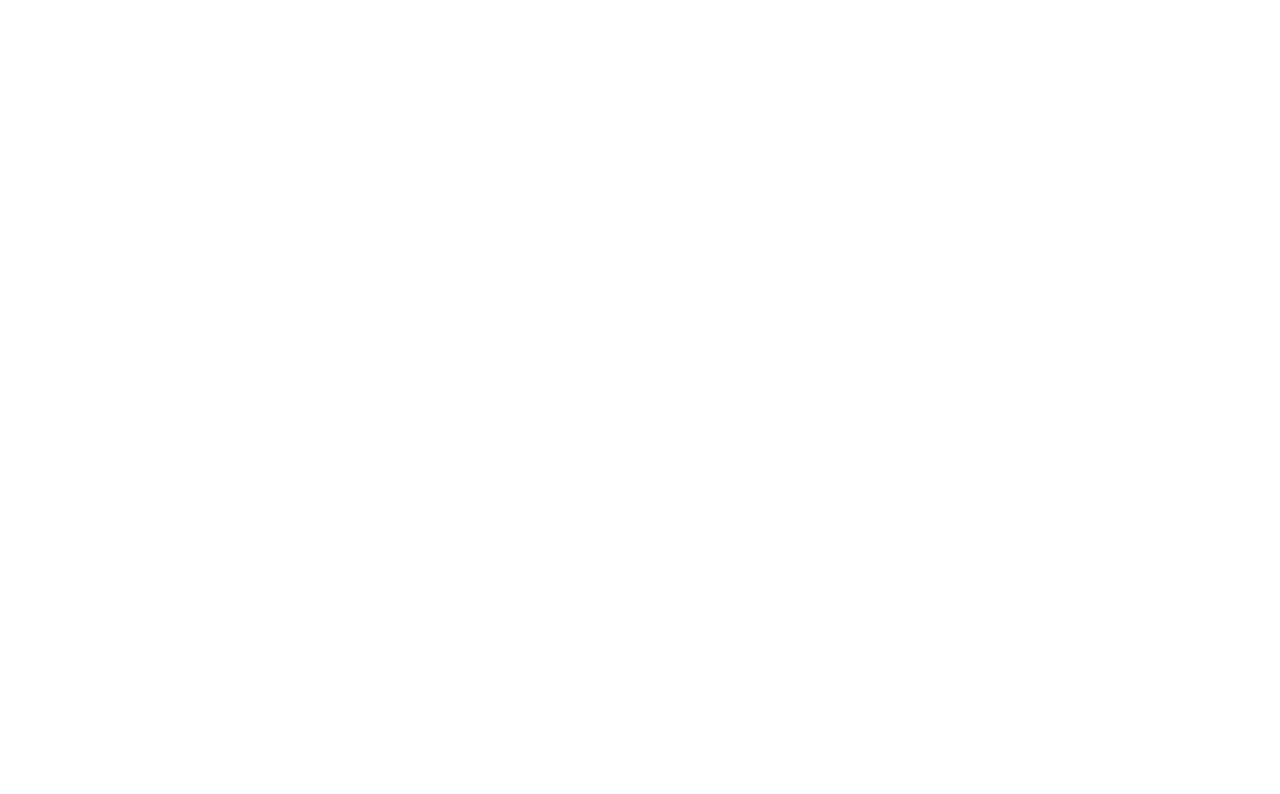
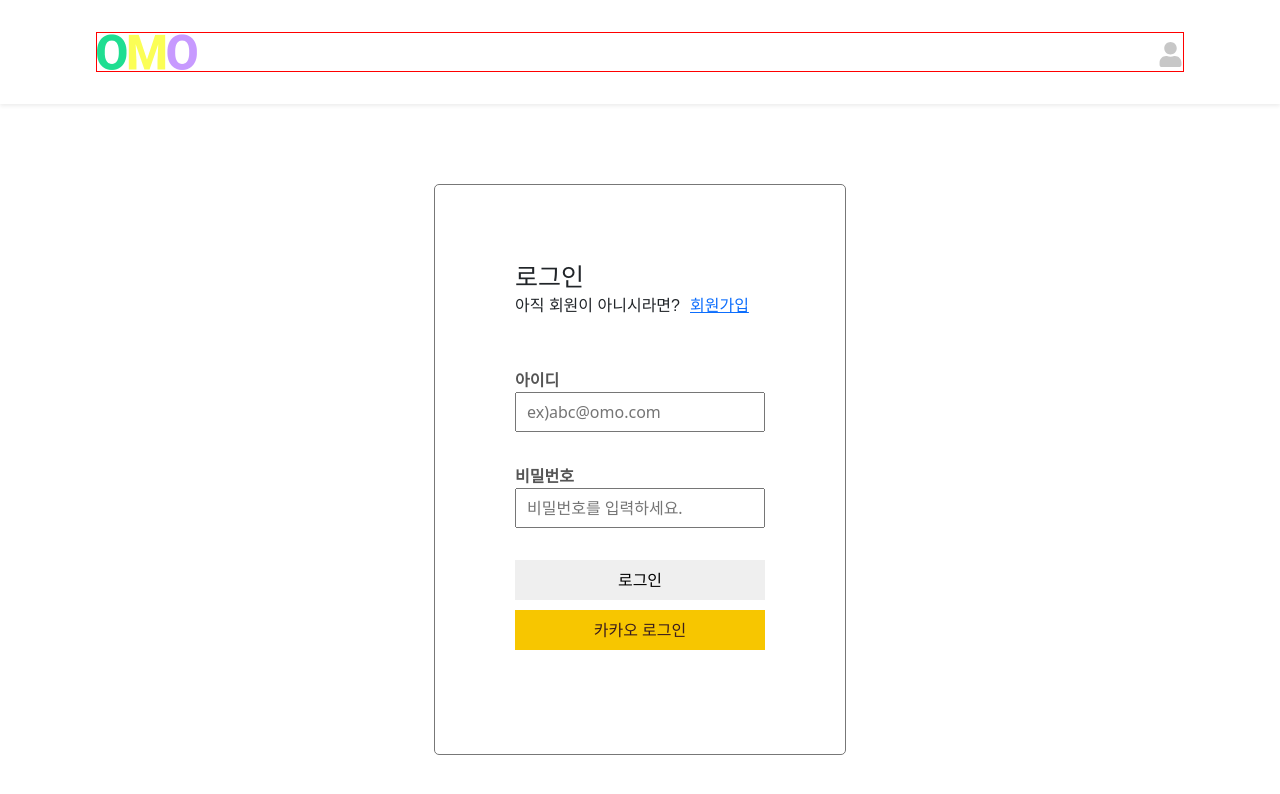
Before and after one commit to gimziae/omo_front, a React (Create React App) app: page /login in a window 1280 px wide. Before the commit this address had no page. Shown: the top 794 px of the page. Built offline with nearby package versions, Linux system fonts and the light colour scheme.

Commit message:
로그인 회원가입 페이지

```diff
--- a/src/App.js
+++ b/src/App.js
@@ -1,6 +1,8 @@
 import { Route, Routes } from "react-router-dom";
 
 import Header from "./components/Header";
+import Login from "./components/Login";
+import Register from "./components/Register";
 import Board from "./pages/Board";
 import Calender from "./pages/Calender";
 
@@ -15,6 +17,8 @@
 				<Route path="/" element={<Main />} />
 				<Route path="/board" element={<Board />} />
 				<Route path="/calender" element={<Calender />} />
+				<Route path="/register" element={<Register />} />
+				<Route path="/login" element={<Login />} />
 			</Routes>
 		</div>
 	);
--- a/src/components/Header.jsx
+++ b/src/components/Header.jsx
@@ -1,17 +1,19 @@
 import React, { useState } from "react";
-import LoginModal from "./LoginModal";
+import { FaUser } from "react-icons/fa";
+import { NavLink } from "react-router-dom";
 
 export default function Header() {
 	return (
 		<>
-			<header>
+			<header id="header">
 				<div className="wrap">
-					<img
-						src="/images/omo-logo.png"
-						alt="로고"
-						className="logo"
-					/>
-					<LoginModal />
+					<NavLink to="/" className="logo">
+						<img src="/images/omo-logo.png" alt="로고" />
+					</NavLink>
+
+					<NavLink to="/login" className="login">
+						<FaUser />
+					</NavLink>
 				</div>
 			</header>
 		</>
--- /dev/null
+++ b/src/components/Login.jsx
@@ -0,0 +1,46 @@
+import React, { useState } from "react";
+import { useRef } from "react";
+
+import { NavLink } from "react-router-dom";
+import Header from "./Header";
+
+export default function Login() {
+	const inputId = useRef();
+	const inputPw = useRef();
+	return (
+		<>
+			<Header />
+			<div className="login-wrap">
+				<div className="loginBox">
+					<form action="post">
+						<h1>로그인</h1>
+						<p className="register">
+							아직 회원이 아니시라면?
+							<NavLink to="/register">회원가입</NavLink>
+						</p>
+
+						<br />
+						<label>아이디</label>
+						<br />
+						<input ref={inputId} placeholder="ex)abc@omo.com" />
+						<br />
+						<label>비밀번호</label>
+						<br />
+						<input
+							ref={inputPw}
+							placeholder="비밀번호를 입력하세요."
+						/>
+						<br />
+						<div className="loginBtn">
+							<button>로그인</button>
+							<a href="#" className="kakaoLogin">
+								카카오 로그인
+							</a>
+						</div>
+						<br />
+					</form>
+				</div>
+			</div>
+		</>
+	);
+}
--- a/src/components/LoginModal.jsx
+++ /dev/null
@@ -1,64 +0,0 @@
-import React, { useState } from "react";
-import styled from "styled-components";
-
-import { FaUser } from "react-icons/fa";
-
-const ModalBackground = styled.div`
-	position: absolute;
-	top: 0;
-	left: 0;
-	width: 100%;
-	height: 100%;
-	background: rgba(102, 100, 100, 0.5);
-	display: flex;
-	justify-content: center;
-	align-items: center;
-`;
-
-const ModalBox = styled.div`
-	position: relative;
-	width: 400px;
-	z-index: 10;
-	background: #f7f7f0;
-	font-size: 30px;
-	font-weight: 600;
-	border-radius: 20px;
-	display: flex;
-	flex-direction: column;
-	justify-content: center;
-	align-items: center;
-`;
-
-const ModalBtn = styled.button`
-	/* position: absolute; */
-	margin-bottom: 30px;
-	border: none;
-	background-color: white;
-	font-size: 20px;
-	cursor: pointer;
-`;
-export default function LoginModal() {
-	const [isModal, setIsModal] = useState(false);
-	const ModalHandler = () => {
-		setIsModal((prev) => !prev);
-	};
-	return (
-		<>
-			{isModal ? (
-				<ModalBackground>
-					<ModalBox>
-						<ModalBtn onClick={ModalHandler}>X</ModalBtn>
-						<span>ID</span>
-						<input type="id" />
-						<span>PASSWORD</span>
-						<input type="password" name="" id="" />
-						<button>로그인</button>
-						<button>회원가입</button>
-					</ModalBox>
-				</ModalBackground>
-			) : (
-				<FaUser className="user" onClick={ModalHandler} />
-			)}
-		</>
-	);
-}
--- /dev/null
+++ b/src/components/Register.jsx
@@ -0,0 +1,42 @@
+import React, { useRef } from "react";
+import Header from "./Header";
+
+export default function Register() {
+	const userIdInput = useRef();
+	const userPwInput = useRef();
+	const userNameInput = useRef();
+	return (
+		<>
+			<Header />
+			<div className="register-wrap">
+				<div className="registerBox">
+					<form action="get">
+						<h1>회원 가입</h1>
+						<label>이름</label>
+						<br />
+						<input
+							type={userNameInput}
+							placeholder="이름을 입력해 주세요."
+						/>{" "}
+						<br />
+						<label>아이디(이메일)</label>
+						<br />
+						<input
+							type={userIdInput}
+							placeholder="ex)hello@omo.com"
+						/>
+						<br />
+						<label>비밀번호</label>
+						<br />
+						<input
+							type={userPwInput}
+							placeholder="영문, 숫자 포함 8글자 이상"
+						/>
+						<br />
+						<button>회원 등록</button>
+					</form>
+				</div>
+			</div>
+		</>
+	);
+}
--- a/src/scss/components/_header.scss
+++ b/src/scss/components/_header.scss
@@ -1,7 +1,9 @@
-header {
+#header {
     box-shadow: 0 0.125rem 0.25rem rgba(0, 0, 0, 0.075) !important;
     padding: 2em 6em;
     margin: 0 auto;
+    z-index: 10;
+
     .wrap {
         border: 1px solid red;
         display: flex;
@@ -10,11 +12,12 @@
 
         .logo {
             width: 100px;
+            img {
+                width: 100%;
+            }
         }
-        path {
-            width: 30px;
-        }
-        .user {
+
+        .login {
             font-size: 25px;
             color: #c7c7c7;
             cursor: pointer;
--- /dev/null
+++ b/src/scss/components/_login.scss
@@ -0,0 +1,63 @@
+.login-wrap {
+    padding: 5rem;
+    width: 100%;
+    height: 100%;
+
+    display: flex;
+    justify-content: center;
+    align-items: center;
+
+    .loginBox {
+        background: #fff;
+        padding: 5rem;
+        border-radius: 5px;
+        display: flex;
+        flex-direction: column;
+        justify-content: center;
+        align-items: center;
+        border: 1px solid #777;
+        form {
+            h1 {
+                font: normal 25px/1 "arial";
+            }
+            .register {
+                margin-bottom: 30px;
+                font: normal 16px/1 "arial";
+                a {
+                    margin-left: 10px;
+                }
+            }
+            label {
+                font: bold 16px/1 "arial";
+                color: #555;
+            }
+            input {
+                margin-bottom: 2rem;
+                padding: 10px;
+                width: 250px;
+                height: 40px;
+            }
+            .loginBtn {
+                width: 100%;
+                display: flex;
+                flex-direction: column;
+                button {
+                    width: 100%;
+                    height: 40px;
+                    margin-bottom: 10px;
+                    border: none;
+                }
+                .kakaoLogin {
+                    width: 100%;
+                    height: 40px;
+                    text-decoration: none;
+                    display: flex;
+                    justify-content: center;
+                    align-items: center;
+                    background-color: #f7c600;
+                    color: #3a1d1d;
+                }
+            }
+        }
+    }
+}
--- /dev/null
+++ b/src/scss/components/_register.scss
@@ -0,0 +1,40 @@
+.register-wrap {
+    padding: 5rem;
+    width: 100%;
+    height: 100%;
+    display: flex;
+    justify-content: center;
+    align-items: center;
+
+    .registerBox {
+        background: #fff;
+        padding: 5rem;
+        border-radius: 5px;
+        display: flex;
+        flex-direction: column;
+        justify-content: center;
+        align-items: center;
+        border: 1px solid #777;
+        form {
+            h1 {
+                font: normal 25px/1 "arial";
+                margin-bottom: 30px;
+            }
+            label {
+                font: bold 16px/1 "arial";
+                color: #555;
+            }
+            input {
+                margin-bottom: 2rem;
+                width: 250px;
+                height: 40px;
+                padding: 10px;
+            }
+            button {
+                width: 100%;
+                height: 40px;
+                border: none;
+            }
+        }
+    }
+}
--- a/src/scss/style.scss
+++ b/src/scss/style.scss
@@ -40,6 +40,8 @@
 // components
 @import "./components/header";
 @import "./components/stars";
+@import "./components/login";
+@import "./components/register";
 
 // pages
 @import "./pages/main";
```
